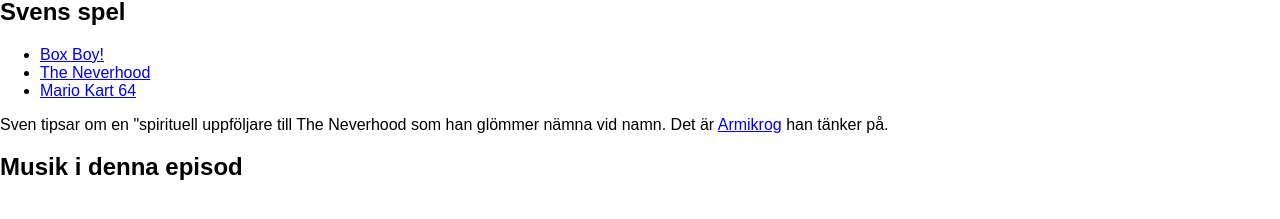
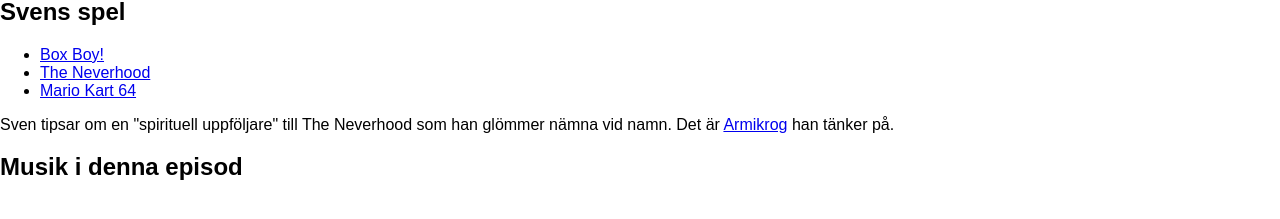
Before and after one commit to svendahlstrand/spelkosmos.se, a Jekyll site: the page built from _posts/2015-10-30-valkommen.md, in a window 1280 px wide. Shown: the part 428-647 px from the top of the page. Built offline with Jekyll 4.4.1, drawn with Linux system fonts in a browser that asks for light colours.

Commit message:
Add missing quote.

```diff
--- a/_posts/2015-10-30-valkommen.md
+++ b/_posts/2015-10-30-valkommen.md
@@ -16,7 +16,7 @@ title: Välkommen till Spelkosmos
 * [The Neverhood][5]
 * [Mario Kart 64][6]
 
-Sven tipsar om en "spirituell uppföljare till The Neverhood som han glömmer nämna vid namn. Det är [Armikrog][7] han tänker på.
+Sven tipsar om en "spirituell uppföljare" till The Neverhood som han glömmer nämna vid namn. Det är [Armikrog][7] han tänker på.
 
 ## Musik i denna episod
 
```
